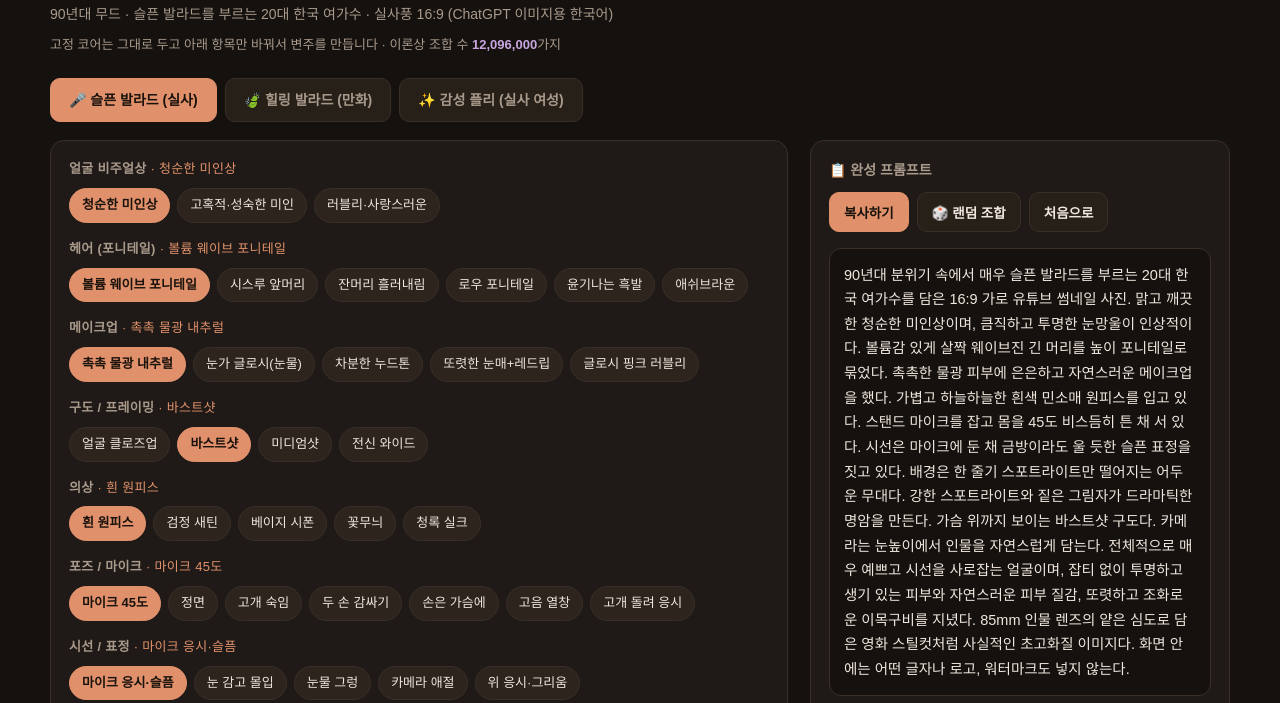
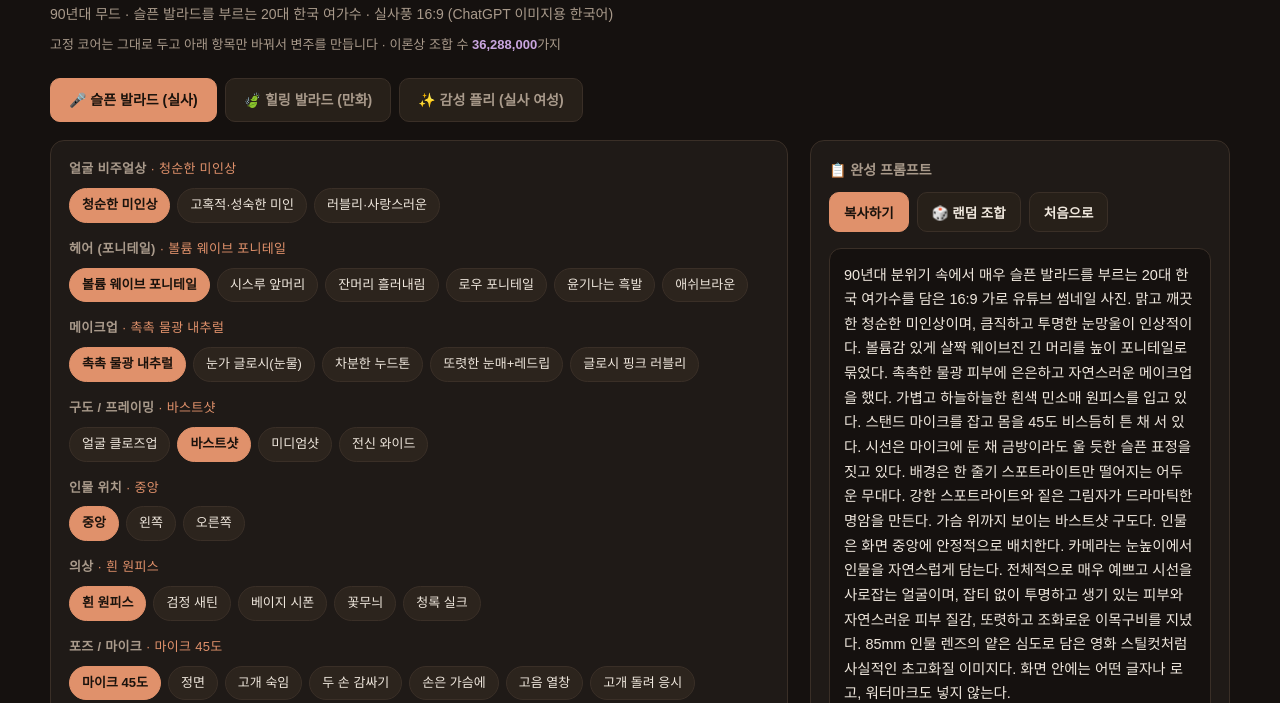
Before and after one commit to KIMYOUNGIL21/thumbnail-prompt-builder, a plain HTML site: page index.html in a window 1280 px wide. Shown: the part 73-776 px from the top of the page. Drawn offline with Linux system fonts and the light colour scheme.

Commit message:
Add subject position axis (left/center/right) to all three tabs
Leaves negative space on the opposite side for title/caption overlay. Default center keeps existing presets unchanged.

Co-Authored-By: Claude Opus 4.8 <noreply@anthropic.com>

```diff
--- a/index.html
+++ b/index.html
@@ -154,10 +154,15 @@ const TABS = {
       "90년대 분위기 속에서 매우 슬픈 발라드를 부르는 20대 한국 여가수를 담은 16:9 가로 유튜브 썸네일 사진."
     ],
     TAIL:"전체적으로 매우 예쁘고 시선을 사로잡는 얼굴이며, 잡티 없이 투명하고 생기 있는 피부와 자연스러운 피부 질감, 또렷하고 조화로운 이목구비를 지녔다. 85mm 인물 렌즈의 얕은 심도로 담은 영화 스틸컷처럼 사실적인 초고화질 이미지다. 화면 안에는 어떤 글자나 로고, 워터마크도 넣지 않는다.",
-    ORDER:["face","hair","makeup","framing","outfit","pose","expr","bg","light","cam"],
-    OUT:["face","hair","makeup","outfit","pose","expr","bg","light","framing","cam"],
-    defaults:{face:0,hair:0,makeup:0,framing:1,outfit:0,pose:0,expr:0,bg:0,light:2,cam:0},
+    ORDER:["face","hair","makeup","framing","pos","outfit","pose","expr","bg","light","cam"],
+    OUT:["face","hair","makeup","outfit","pose","expr","bg","light","framing","pos","cam"],
+    defaults:{face:0,hair:0,makeup:0,framing:1,pos:0,outfit:0,pose:0,expr:0,bg:0,light:2,cam:0},
     AX:{
+      pos:{ name:"인물 위치", opts:[
+        {label:"중앙", text:"인물은 화면 중앙에 안정적으로 배치한다."},
+        {label:"왼쪽", text:"인물은 화면 왼쪽에 치우쳐 배치하고, 오른쪽에는 배경 여백을 넉넉히 남긴다."},
+        {label:"오른쪽", text:"인물은 화면 오른쪽에 치우쳐 배치하고, 왼쪽에는 배경 여백을 넉넉히 남긴다."},
+      ]},
       face:{ name:"얼굴 비주얼상", opts:[
         {label:"청순한 미인상", text:"맑고 깨끗한 청순한 미인상이며, 큼직하고 투명한 눈망울이 인상적이다."},
         {label:"고혹적·성숙한 미인", text:"깊고 그윽한 눈매를 지닌 고혹적이고 성숙한 분위기의 미인이다."},
@@ -256,10 +261,15 @@ const TABS = {
       "따뜻하고 감성적인 힐링 발라드 플레이리스트를 위한 16:9 가로 유튜브 썸네일 일러스트레이션이다."
     ],
     TAIL:"부드럽고 감성적인 분위기의 고화질 일러스트이며, 인물의 표정이 자연스럽고 사랑스럽다. 화면 안에는 어떤 글자나 로고, 워터마크도 넣지 않는다.",
-    ORDER:["style","subject","place","time","color","mood","detail"],
-    OUT:["style","subject","place","time","color","mood","detail"],
-    defaults:{style:0,subject:0,place:0,time:1,color:0,mood:0,detail:1},
+    ORDER:["style","subject","pos","place","time","color","mood","detail"],
+    OUT:["style","subject","pos","place","time","color","mood","detail"],
+    defaults:{style:0,subject:0,pos:0,place:0,time:1,color:0,mood:0,detail:1},
     AX:{
+      pos:{ name:"인물 위치", opts:[
+        {label:"중앙", text:"인물은 화면 중앙에 안정적으로 배치한다."},
+        {label:"왼쪽", text:"인물은 화면 왼쪽에 치우쳐 배치하고, 오른쪽에는 배경 여백을 넉넉히 남긴다."},
+        {label:"오른쪽", text:"인물은 화면 오른쪽에 치우쳐 배치하고, 왼쪽에는 배경 여백을 넉넉히 남긴다."},
+      ]},
       style:{ name:"그림체 / 스타일", opts:[
         {label:"웹툰풍 감성", text:"선이 깔끔한 한국 웹툰풍 감성 일러스트 스타일로 그린다."},
         {label:"지브리풍", text:"스튜디오 지브리를 연상시키는 따뜻한 애니메이션 배경화 스타일로 그린다."},
@@ -345,10 +355,15 @@ const TABS = {
       "매우 예쁘고 매력적인 20대 한국 여성을 담은, 감성 플레이리스트용 16:9 가로 유튜브 썸네일 사진이다."
     ],
     TAIL:"매우 예쁘고 사랑스러운 얼굴이며, 감성적이고 트렌디한 분위기의 사진처럼 사실적인 초고화질 이미지다. 화면 안에는 어떤 글자나 로고, 워터마크도 넣지 않는다.",
-    ORDER:["hair","outfit","pose","expr","place","sky","color","cam"],
-    OUT:["hair","outfit","pose","expr","place","sky","color","cam"],
-    defaults:{hair:0,outfit:0,pose:0,expr:0,place:0,sky:0,color:0,cam:0},
+    ORDER:["hair","outfit","pose","pos","expr","place","sky","color","cam"],
+    OUT:["hair","outfit","pose","pos","expr","place","sky","color","cam"],
+    defaults:{hair:0,outfit:0,pose:0,pos:0,expr:0,place:0,sky:0,color:0,cam:0},
     AX:{
+      pos:{ name:"인물 위치", opts:[
+        {label:"중앙", text:"인물은 화면 중앙에 안정적으로 배치한다."},
+        {label:"왼쪽", text:"인물은 화면 왼쪽에 치우쳐 배치하고, 오른쪽에는 배경 여백을 넉넉히 남긴다."},
+        {label:"오른쪽", text:"인물은 화면 오른쪽에 치우쳐 배치하고, 왼쪽에는 배경 여백을 넉넉히 남긴다."},
+      ]},
       hair:{ name:"헤어", opts:[
         {label:"바람에 날리는 웨이브", text:"긴 웨이브 머리가 바람에 자연스럽게 흩날린다."},
         {label:"윤기나는 긴 웨이브", text:"윤기 흐르는 긴 웨이브 머리를 길게 늘어뜨렸다."},
```
